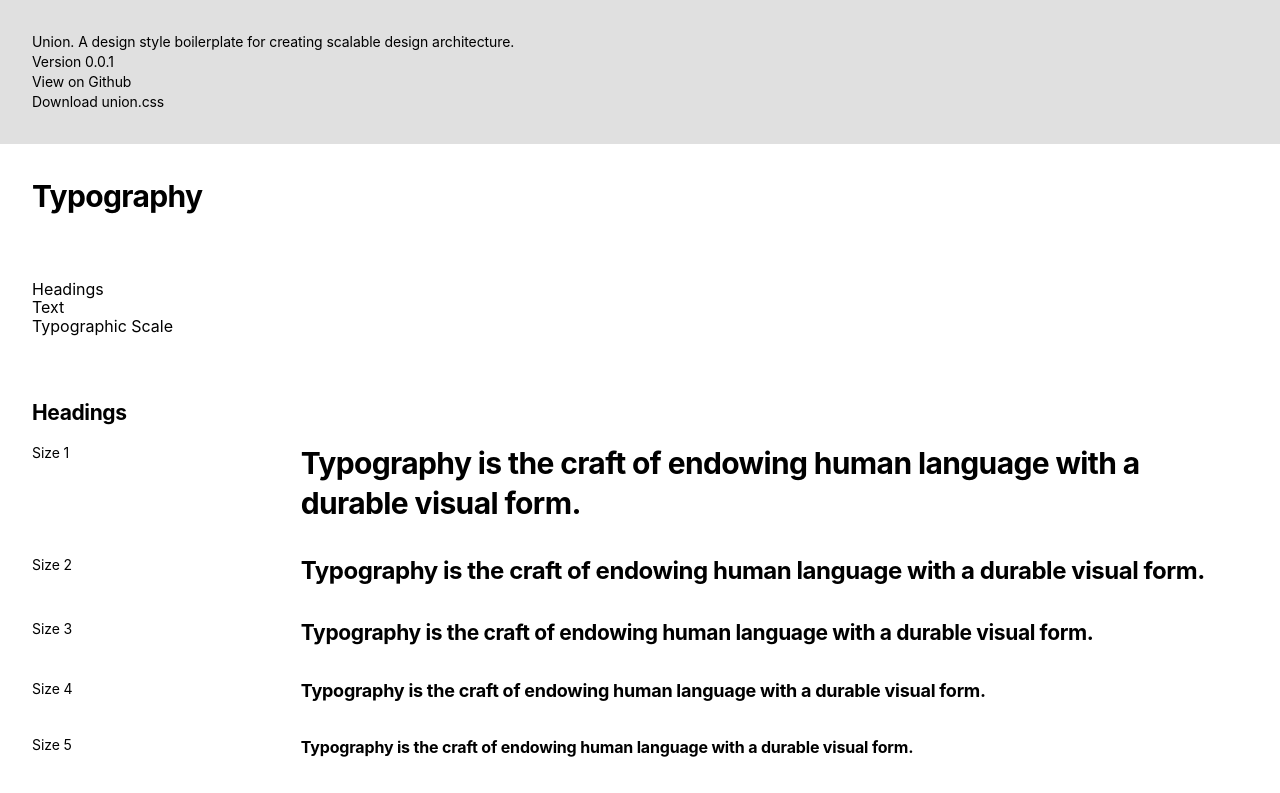
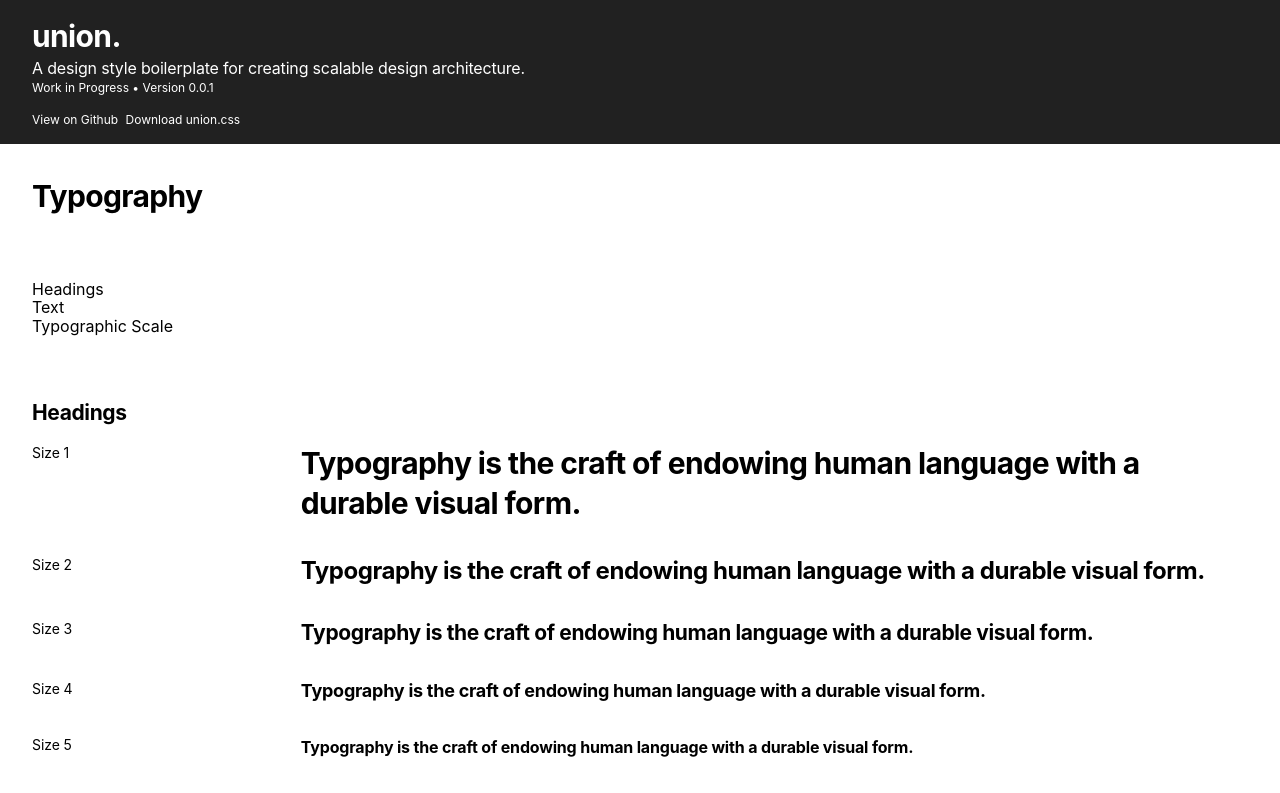
Before and after one commit to jamespatrickgibson/union, a Svelte app: page / in a window 1280 px wide. Shown: the top 793 px of the page. Built offline with nearby package versions, Linux system fonts and the light colour scheme; a web font is replaced by a local one.

Commit message:
feat: Added Inline component. Added squish options to box

```diff
--- a/src/components/Box/Box.svelte
+++ b/src/components/Box/Box.svelte
@@ -1,6 +1,7 @@
 <script>
   export let padding = "m";
   export let background = "";
+  export let squish = false;
 </script>
 
 <style lang="scss">
@@ -12,23 +13,44 @@
     }
     &.is-space-xs {
       padding: $space-xs;
+      &.is-squish {
+        padding: $space-xxs $space-xs;
+      }
     }
     &.is-space-s {
       padding: $space-s;
+      &.is-squish {
+        padding: $space-xs $space-s;
+      }
     }
     &.is-space-m {
       padding: $space-m;
+      &.is-squish {
+        padding: $space-s $space-m;
+      }
     }
     &.is-space-l {
       padding: $space-l;
+      &.is-squish {
+        padding: $space-m $space-l;
+      }
     }
     &.is-space-xl {
       padding: $space-xl;
+      &.is-squish {
+        padding: $space-l $space-xl;
+      }
     }
     &.is-space-xxl {
       padding: $space-xxl;
+      &.is-squish {
+        padding: $space-xl $space-xxl;
+      }
     }
-
+    &.is-bg-dark {
+      background: $background-dark;
+      color: $color-white;
+    }
     &.is-bg-neutral {
       background: $background-neutral;
     }
@@ -40,6 +62,7 @@
 
 <div
   class="un-box"
+  class:is-squish={squish}
   class:is-space-xxs={padding === 'xxs'}
   class:is-space-xs={padding === 'xs'}
   class:is-space-s={padding === 's'}
@@ -47,6 +70,7 @@
   class:is-space-l={padding === 'l'}
   class:is-space-xl={padding === 'xl'}
   class:is-space-xxl={padding === 'xxl'}
+  class:is-bg-dark={background === 'dark'}
   class:is-bg-neutral={background === 'neutral'}
   class:is-bg-neutral-light={background === 'neutralLight'}>
   <slot />
--- /dev/null
+++ b/src/components/Inline/Inline.svelte
@@ -0,0 +1,59 @@
+<script>
+  export let space = "m";
+</script>
+
+<style lang="scss">
+  @use "./src/scss/utils/all" as *;
+
+  .un-inline {
+    display: block;
+
+    &.is-space-xxs {
+      :global(> * + *) {
+        margin-left: $space-xxs;
+      }
+    }
+    &.is-space-xs {
+      :global(> * + *) {
+        margin-left: $space-xs;
+      }
+    }
+    &.is-space-s {
+      :global(> * + *) {
+        margin-left: $space-s;
+      }
+    }
+    &.is-space-m {
+      :global(> * + *) {
+        margin-left: $space-m;
+      }
+    }
+    &.is-space-l {
+      :global(> * + *) {
+        margin-left: $space-l;
+      }
+    }
+    &.is-space-xl {
+      :global(> * + *) {
+        margin-left: $space-xl;
+      }
+    }
+    &.is-space-xxl {
+      :global(> * + *) {
+        margin-left: $space-xxl;
+      }
+    }
+  }
+</style>
+
+<div
+  class="un-inline"
+  class:is-space-xxs={space === 'xxs'}
+  class:is-space-xs={space === 'xs'}
+  class:is-space-s={space === 's'}
+  class:is-space-m={space === 'm'}
+  class:is-space-l={space === 'l'}
+  class:is-space-xl={space === 'xl'}
+  class:is-space-xxl={space === 'xxl'}>
+  <slot />
+</div>
--- a/src/docs/components/DocsHeader/DocsHeader.svelte
+++ b/src/docs/components/DocsHeader/DocsHeader.svelte
@@ -1,6 +1,9 @@
 <script>
   import Box from "../../../components/Box/Box.svelte";
+  import Heading from "../../../components/Heading/Heading.svelte";
+  import Inline from "../../../components/Inline/Inline.svelte";
   import Text from "../../../components/Text/Text.svelte";
+  import Stack from "../../../components/Stack/Stack.svelte";
 </script>
 
 <style lang="scss">
@@ -8,21 +11,30 @@
 </style>
 
 <header>
-  <Box background="neutralLight" padding="l">
-    <Text>
-      Union. A design style boilerplate for creating scalable design
-      architecture.
+  <Box background="dark" padding="l" squish>
+    <Stack>
+      <div>
+        <Heading size="1">union.</Heading>
+        <Text size="1">
+          A design style boilerplate for creating scalable design architecture.
         </Text>
+        <Text size="3">Work in Progress • Version 0.0.1</Text>
+      </div>
       <nav>
-      <Text>Version 0.0.1</Text>
-      <Text>
-        <a href="https://github.com/jamespatrickgibson/union">View on Github</a>
-        <br />
+        <Text size="3">
+          <Inline space="xs">
+            <a href="https://github.com/jamespatrickgibson/union">
+              View on Github
+            </a>
             <a
               href="https://raw.githubusercontent.com/jamespatrickgibson/union/master/dist/css/union.css">
               Download union.css
             </a>
+          </Inline>
+
         </Text>
+        <Text size="3" />
       </nav>
+    </Stack>
   </Box>
 </header>
--- a/src/scss/utils/_tokens.scss
+++ b/src/scss/utils/_tokens.scss
@@ -127,5 +127,7 @@ $color-primary-700: var(--color-primary-700);
 $color-primary-800: var(--color-primary-800);
 $color-primary-900: var(--color-primary-900);
 
+$background-black: $color-black;
+$background-dark: $color-grey-900;
 $background-neutral: $color-grey-300;
-$background-neutral-light: $color-grey-100;
+$background-neutral-light: $color-grey-050;
```
Lines whose indentation alone changed are shown as unchanged.
